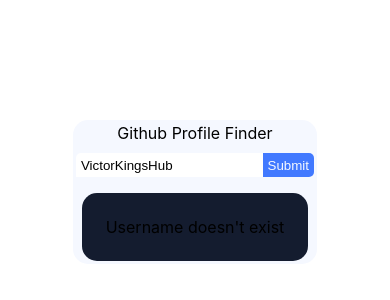
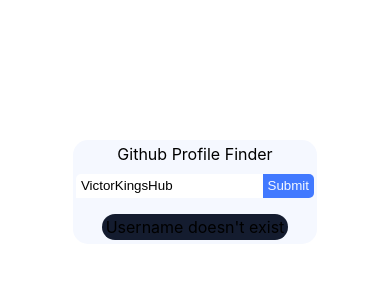
Before and after one commit to VictorKingsHub/github-profile-finder, a React (Create React App) app: page / in a window 390 px wide. Shown: the part 230-530 px from the top of the page. Built offline with nearby package versions, Linux system fonts and the light colour scheme; no server answers.

Commit message:
re-styled

```diff
--- a/src/conponents/styles.css
+++ b/src/conponents/styles.css
@@ -66,6 +66,7 @@
 
   @media (max-width: 768px) {
     width: fit-content;
+    padding: .2rem;
   }
 }
 .details {
```
